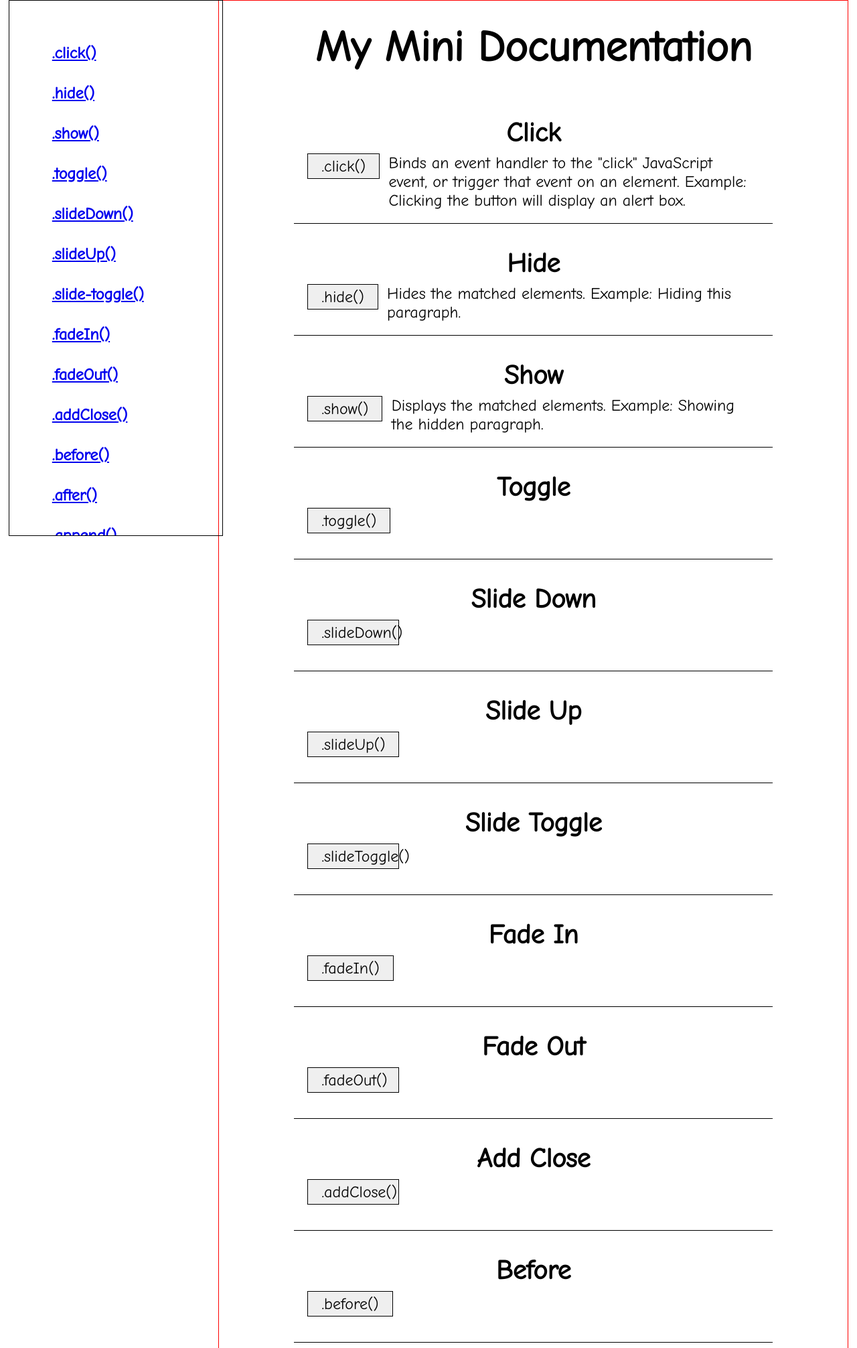
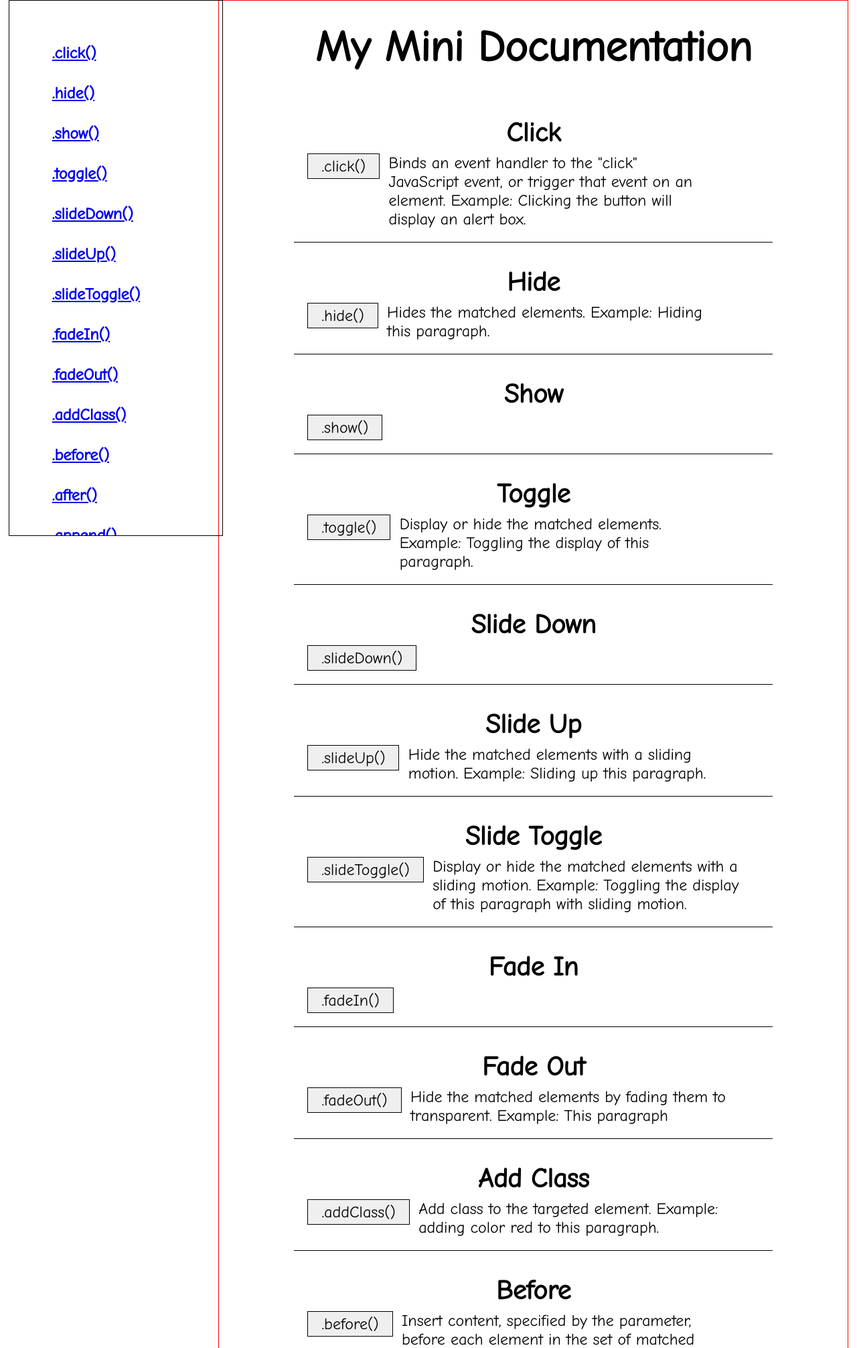
Before and after one commit to CloudMojos/village88, a PHP site: page / in a window 1280 px wide. Shown: the top 2012 px of the page at 67% size. Run offline with PHP 8.4, Linux system fonts and the light colour scheme.

Commit message:
finish mini documentation

```diff
--- a/Web Fundamentals/mini documentation/index.html
+++ b/Web Fundamentals/mini documentation/index.html
@@ -4,8 +4,69 @@
     <meta charset="UTF-8">
     <meta name="viewport" content="width=device-width, initial-scale=1.0">
     <link rel="stylesheet" href="style.css">
+    <!-- jQuery -->
+    <script src="https://ajax.googleapis.com/ajax/libs/jquery/3.7.1/jquery.min.js"></script>
     <title>Mini Documentation</title>
-    <script></script>
+    <script>
+        $(document).ready(() => {
+            $('#show ~ p').hide();
+            $('#slide-down ~ p').hide();
+            $('#fade-in ~ p').hide();
+
+            $('#click + button').click(() => {
+                alert("The button has been clicked!");
+            })
+            $('#hide + button').click(() => {
+                $('#hide ~ p').hide();
+            })
+            $('#show + button').click(() => {
+                $('#show ~ p').show();
+            })
+            $('#toggle + button').click(() => {
+                $('#toggle ~ p').toggle();
+            })
+            $('#slide-down + button').click(() => {
+                $('#slide-down ~ p').slideDown();
+            })
+            $('#slide-up + button').click(() => {
+                $('#slide-up ~ p').slideUp();
+            })
+            $('#slide-toggle + button').click(() => {
+                $('#slide-toggle ~ p').slideToggle();
+            })
+            $('#fade-in + button').click(() => {
+                $('#fade-in ~ p').fadeIn();
+            })
+            $('#fade-out + button').click(() => {
+                $('#fade-out ~ p').fadeOut();
+            })
+            $('#add-class + button').click(() => {
+                $('#add-class ~ p').addClass('pred');
+            })
+            $('#before + button').click(() => {
+                $('#before ~ p').before("I am inserted before this paragraph!")
+            })
+            $('#after + button').click(() => {
+                $('#after ~ p').after("I am inserted after this paragraph!")
+            })
+            $('#append + button').click(() => {
+                $('#append ~ p').append(" I am appended to this paragraph!")
+            })
+            $('#html + button').click(() => {
+                alert($('#html ~ p').html());
+            })
+            $('#attr + button').click(() => {
+                alert($('#attr ~ p').attr("class"))
+            })
+            $('#val + button').click(() => {
+                console.log("I am clicked")
+                alert($('#val ~ form input[type="text"]').val());
+            })
+            $('#text + button').click(() => {
+                alert($('#text ~ p').text());
+            })
+        })
+    </script>
 </head>
 <body>
     <section class="sidebar">
@@ -16,10 +77,10 @@
             <li><a href="#toggle">.toggle()</a></li>
             <li><a href="#slide-down">.slideDown()</a></li>
             <li><a href="#slide-up">.slideUp()</a></li>
-            <li><a href="#slide-toggle">.slide-toggle()</a></li>
+            <li><a href="#slide-toggle">.slideToggle()</a></li>
             <li><a href="#fade-in">.fadeIn()</a></li>
             <li><a href="#fade-out">.fadeOut()</a></li>
-            <li><a href="#add-close">.addClose()</a></li>
+            <li><a href="#add-class">.addClass()</a></li>
             <li><a href="#before">.before()</a></li>
             <li><a href="#after">.after()</a></li>
             <li><a href="#append">.append()</a></li>
@@ -49,72 +110,75 @@
         <div class="card">
             <h3 id="toggle">Toggle</h3>
             <button>.toggle()</button>
-            <p></p>
+            <p>Display or hide the matched elements. Example: Toggling the display of this paragraph.</p>
         </div>
         <div class="card">
             <h3 id="slide-down">Slide Down</h3>
             <button>.slideDown()</button>
-            <p></p>
+            <p>Display the matched elements with a sliding motion. Example: Sliding down this paragraph.</p>
         </div>
         <div class="card">
             <h3 id="slide-up">Slide Up</h3>
             <button>.slideUp()</button>
-            <p></p>
+            <p>Hide the matched elements with a sliding motion. Example: Sliding up this paragraph.</p>
         </div>
         <div class="card">
             <h3 id="slide-toggle">Slide Toggle</h3>
             <button>.slideToggle()</button>
-            <p></p>
+            <p>Display or hide the matched elements with a sliding motion. Example: Toggling the display of this paragraph with sliding motion.</p>
         </div>
         <div class="card">
             <h3 id="fade-in">Fade In</h3>
             <button>.fadeIn()</button>
-            <p></p>
+            <p>Display the matched elements by fading them to opaque. Example: This paragraph.</p>
         </div>
         <div class="card">
             <h3 id="fade-out">Fade Out</h3>
             <button>.fadeOut()</button>
-            <p></p>
+            <p>Hide the matched elements by fading them to transparent. Example: This paragraph</p>
         </div>
         <div class="card">
-            <h3 id="add-close">Add Close</h3>
-            <button>.addClose()</button>
-            <p></p>
+            <h3 id="add-class">Add Class</h3>
+            <button>.addClass()</button>
+            <p>Add class to the targeted element. Example: adding color red to this paragraph.</p>
         </div>
         <div class="card">
             <h3 id="before">Before</h3>
             <button>.before()</button>
-            <p></p>
+            <p>Insert content, specified by the parameter, before each element in the set of matched elements. Example: Adding a new string before this paragraph element.</p>
         </div>
         <div class="card">
             <h3 id="after">After</h3>
             <button>.after()</button>
-            <p></p>
+            <p>Insert content, specified by the parameter, after each element in the set of matched elements. Example: Adding a new string after this paragraph element.</p>
         </div>
         <div class="card">
             <h3 id="append">Append</h3>
             <button>.append()</button>
-            <p></p>
+            <p>Insert content, specified by the parameter, to the end of each element in the set of matched elements. Example: Appending a new string to this paragraph element.</p>
         </div>
         <div class="card">
             <h3 id="html">HTML</h3>
             <button>.html()</button>
-            <p></p>
+            <p>Get the HTML contents of the first element in the set of matched elements or set the HTML contents of every matched element. Example: displaying the elements of this paragraph.</p>
         </div>
         <div class="card">
             <h3 id="attr">Attribute</h3>
             <button>.attr()</button>
-            <p></p>
+            <p class="pred">Get the value of an attribute for the first element in the set of matched elements or set one or more attributes for every matched element. Example: viewing the values of class attribute of this paragraph.</p>
         </div>
         <div class="card">
             <h3 id="val">Val</h3>
             <button>.val()</button>
-            <p></p>
+            <p>Get the current value of the first element in the set of matched elements or set the value of every matched element. Example: Getting the value of the textbox below.</p>
+            <form>
+                <input type="text" value="I love caulk">
+            </form>
         </div>
         <div class="card">
             <h3 id="text">Text</h3>
             <button>.text()</button>
-            <p></p>
+            <p>Get the combined text contents of each element in the set of matched elements, including their descendants, or set the text contents of the matched elements. Example: dislaying the text of this paragraph.</p>
         </div>
     </div>
 </body>
--- a/Web Fundamentals/mini documentation/style.css
+++ b/Web Fundamentals/mini documentation/style.css
@@ -55,7 +55,7 @@
         }
         button {
             display: inline-block;
-            max-width: 20%;
+            max-width: 27%;
             vertical-align: top;
             font-size: 1.5rem;
             border: 1px solid black;
@@ -67,9 +67,13 @@
         }
         p {
             font-size: 1.5rem;
-            width: 80%;
+            max-width: 70%;
             display: inline-block;
             /* border: 1px solid black; */
         }
     }
 }
+
+.pred {
+    color: red;
+}
```
